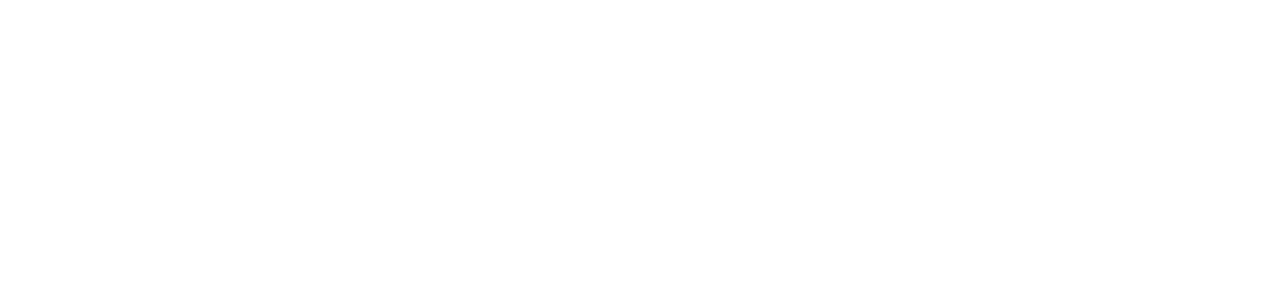
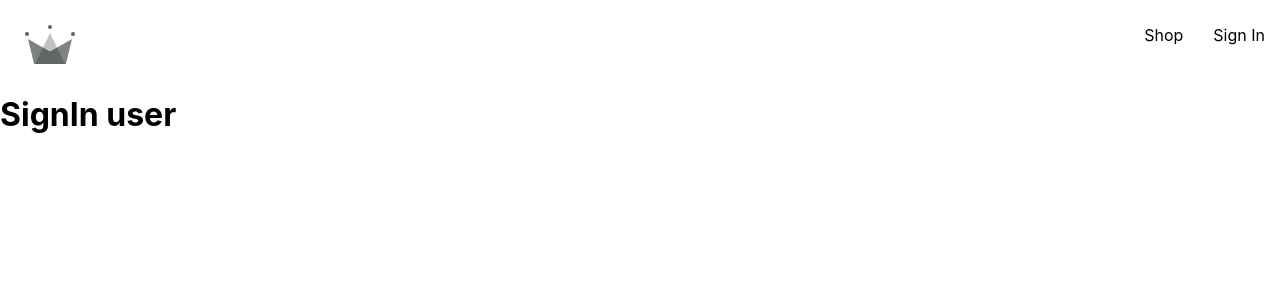
Before and after one commit to iamtakdir/black-clothing, a React (Create React App) app: page /signin in a window 1280 px wide. Before the commit this address had no page. Shown: the top 300 px of the page. Built offline with nearby package versions, Linux system fonts and the light colour scheme.

Commit message:
Signin component created

```diff
--- a/package.json
+++ b/package.json
@@ -6,6 +6,7 @@
     "@testing-library/jest-dom": "^5.16.4",
     "@testing-library/react": "^13.3.0",
     "@testing-library/user-event": "^13.5.0",
+    "firebase": "^9.8.3",
     "react": "^18.2.0",
     "react-dom": "^18.2.0",
     "react-router-dom": "6",
--- a/src/App.js
+++ b/src/App.js
@@ -1,6 +1,8 @@
 import Home from "./routes/home/home.components";
 import { Routes, Route } from "react-router-dom";
 import Navigation from "./components/navigation/navigation.components";
+
+import SignIn from "./routes/sign-in/sign-in.components";
 
 const Shop = () => {
   return <h1>I am the shop</h1>;
@@ -12,6 +14,7 @@
       <Route path="/" element={<Navigation />}>
         <Route index element={<Home />} />
         <Route path="shop" element={<Shop />} />
+        <Route path="signin" element={<SignIn />} />
       </Route>
     </Routes>
   );
--- a/src/components/navigation/navigation.components.jsx
+++ b/src/components/navigation/navigation.components.jsx
@@ -14,6 +14,9 @@
           <Link className="nav-link" to="/shop">
             Shop
           </Link>
+          <Link className="nav-link" to="/signin">
+            Sign In
+          </Link>
         </div>
       </div>
 
--- /dev/null
+++ b/src/routes/sign-in/sign-in.components.jsx
@@ -0,0 +1,9 @@
+const SignIn = () => {
+  return (
+    <div>
+      <h1>SignIn user</h1>
+    </div>
+  );
+};
+
+export default SignIn;
```
Also changed, not shown: 1 other file (tests, documents, lock files or other folders).
